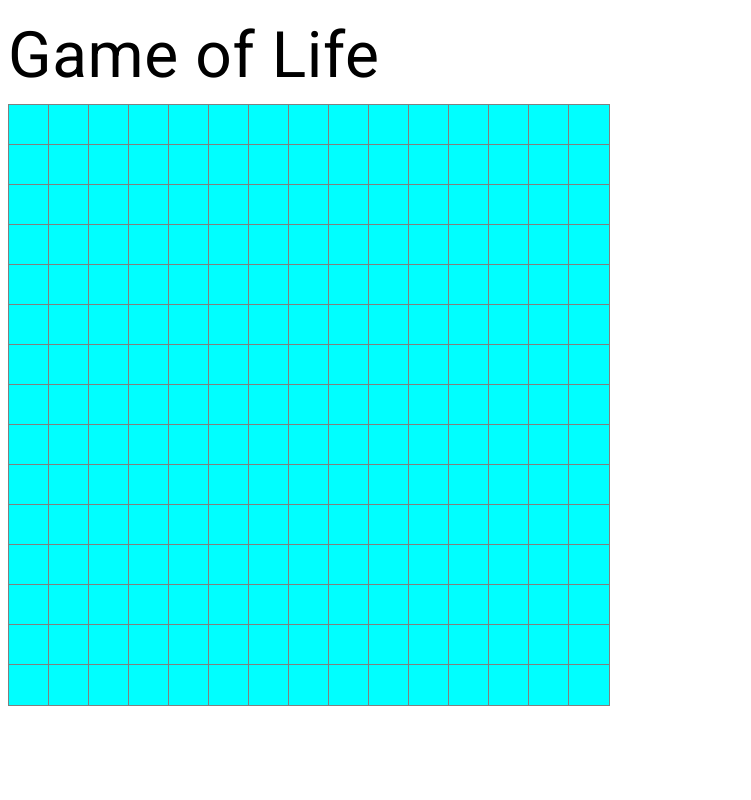
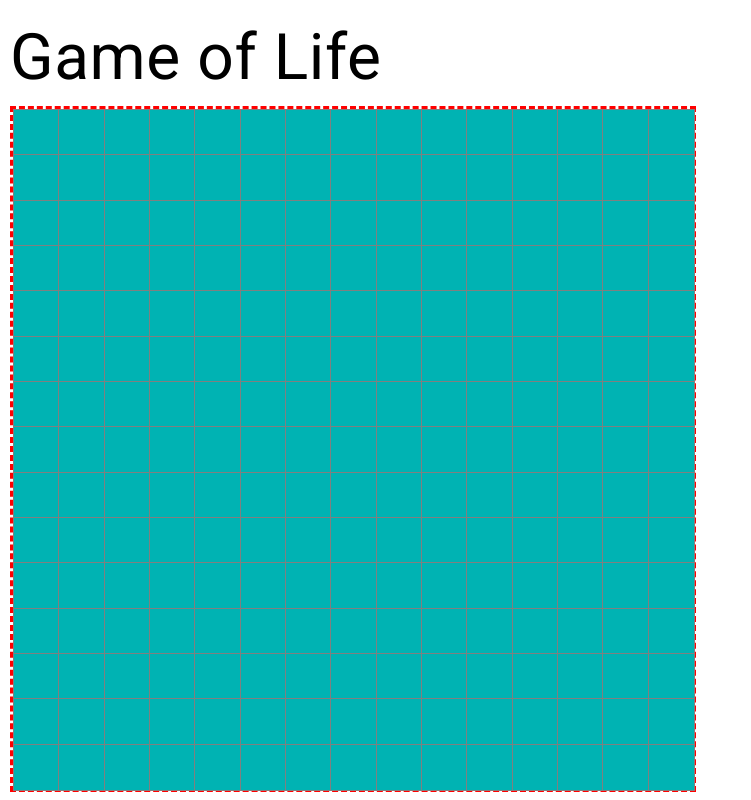
Before and after one commit to bloominstituteoftechnology/CS-Build-Week-1, a React (Create React App) app: page / in a window 1280 px wide. Shown: the whole page, without its empty margins (0-751 px from the left). Built offline with nearby package versions, Linux system fonts and the light colour scheme.

Commit message:
Added LESS for additional styling. Grid now adapts to screen size.

```diff
--- a/src/components/Cell.js
+++ b/src/components/Cell.js
@@ -4,50 +4,47 @@ import makeStyles from '@material-ui/styles/makeStyles';
 // import useTheme from '@material-ui/styles/useTheme';
 
 const useStyles = makeStyles(theme => ({
-  root: {
+  cell: {
     width: '100%',
-    height: '100%'
-  },
-  cell: {
-    width: '40px',
-    height: '40px',
+    height: '100%',
     border: '1px grey solid'
   },
   alive1: {
+    background: [theme.palette.alive.a]
+  },
+  alive2: {
+    background: [theme.palette.alive.b]
+  },
+  alive3: {
+    background: [theme.palette.alive.c]
+  },
+  alive4: {
     background: [theme.palette.alive.d]
   },
-  alive2: {
-    background: [theme.palette.alive.c]
-  },
-  alive3: {
-    background: [theme.palette.alive.b]
-  },
-  alive4: {
-    background: [theme.palette.alive.a]
-  },
   dead1: {
-    background: [theme.palette.dead.d]
+    background: [theme.palette.dead.a]
   },
   dead2: {
+    background: [theme.palette.dead.b]
+  },
+  dead3: {
     background: [theme.palette.dead.c]
   },
-  dead3: {
-    background: [theme.palette.dead.b]
-  },
   dead4: {
-    background: [theme.palette.dead.a]
+    background: [theme.palette.dead.d]
   },
   title: {
     fontSize: '4em'
   }
 }));
 
-export default function Cell({ status }) {
+export default function Cell({ index, status, toggleCellManual }) {
   const classes = useStyles();
   // const theme = useTheme();
-  console.log(status);
+
   return (
     <div
+      onClick={e => toggleCellManual(e, index)}
       className={classNames(
         classes.cell,
         status === 11
--- a/src/components/GameOfLife.js
+++ b/src/components/GameOfLife.js
@@ -7,11 +7,9 @@ import Typography from '@material-ui/core/Typography';
 import Grid from './Grid';
 
 const useStyles = makeStyles(theme => ({
-  root: {
-    width: '100%',
-    height: '100%'
-  },
   container: {
+    width: '85vmin',
+    height: '85vmin',
     background: [theme.palette.main]
   },
   title: {
@@ -24,20 +22,50 @@ export default function GameOfLife() {
   // const theme = useTheme();
 
   const [cellData, setCellData] = useState([]);
-  const [gridX, setGridX] = useState(15);
-  const [gridY, setGridY] = useState(15);
+  const [cellDataNext, setCellDataNext] = useState([]);
+  const [gridSize, setGridSize] = useState(15);
   const [generation, setGeneration] = useState(0);
 
   useEffect(() => {
     setCellData(
-      Array.apply(null, Array(gridX * gridY)).map(Number.prototype.valueOf, 40)
+      Array.apply(null, Array(gridSize * gridSize)).map(
+        Number.prototype.valueOf,
+        40
+      )
     );
-  }, [gridX, gridY]);
+  }, [gridSize]);
+
+  const toggleCellManual = (e, index) => {
+    e.preventDefault();
+    const tempCellData = Array.from(cellData);
+    if (cellData[index] % 10 === 0) {
+      tempCellData[index] = 41;
+      setCellData(tempCellData);
+    } else {
+      tempCellData[index] = 40;
+      setCellData(tempCellData);
+    }
+  };
+
+  const toggleCell = index => {
+    const tempCellData = Array.from(cellData);
+    if (cellData[index] % 10 === 0) {
+      tempCellData[index] = 1;
+      setCellData(tempCellData);
+    } else {
+      tempCellData[index] = 0;
+      setCellData(tempCellData);
+    }
+  };
 
   return (
     <Box className={classes.container}>
       <Typography className={classes.title}>Game of Life</Typography>
-      <Grid cellData={cellData} gridX={gridX} gridY={gridY} />
+      <Grid
+        cellData={cellData}
+        gridSize={gridSize}
+        toggleCellManual={toggleCellManual}
+      />
     </Box>
   );
 }
--- a/src/components/Grid.js
+++ b/src/components/Grid.js
@@ -4,31 +4,35 @@ import makeStyles from '@material-ui/styles/makeStyles';
 
 import Cell from './Cell';
 
-const useStyles = makeStyles((theme, gridX, gridY) => ({
-  root: {
+const useStyles = makeStyles(theme => ({
+  grid: {
+    border: '3px dashed red',
     width: '100%',
-    height: '100%'
-  },
-  grid: {
+    height: '100%',
     display: 'grid'
-    // gridTemplateColumns: `repeat(${gridX}, 40px)`,
-    // gridTemplateRows: 'repeat(gridY, 40px)'
   }
 }));
 
-export default function Grid({ cellData, gridX, gridY }) {
-  const classes = useStyles(gridX, gridY);
+export default function Grid({ cellData, gridSize, toggleCellManual }) {
+  const classes = useStyles();
   // const theme = useTheme();
 
   return (
     <div
       className={classes.grid}
       style={{
-        gridTemplate: `repeat(${gridY}, 40px) / repeat(${gridX}, 40px)`
+        gridTemplate: `repeat(${gridSize}, 1fr) / repeat(${gridSize}, 1fr)`
       }}
     >
       {cellData.map((cell, index) => {
-        return <Cell key={index} status={cell} />;
+        return (
+          <Cell
+            key={index}
+            index={index}
+            status={cell}
+            toggleCellManual={toggleCellManual}
+          />
+        );
       })}
     </div>
   );
--- /dev/null
+++ b/src/css/main.css
@@ -0,0 +1,134 @@
+/* http://meyerweb.com/eric/tools/css/reset/
+   v2.0 | 20110126
+   License: none (public domain)
+*/
+html,
+body,
+div,
+span,
+applet,
+object,
+iframe,
+h1,
+h2,
+h3,
+h4,
+h5,
+h6,
+p,
+blockquote,
+pre,
+a,
+abbr,
+acronym,
+address,
+big,
+cite,
+code,
+del,
+dfn,
+em,
+img,
+ins,
+kbd,
+q,
+s,
+samp,
+small,
+strike,
+strong,
+sub,
+sup,
+tt,
+var,
+b,
+u,
+i,
+center,
+dl,
+dt,
+dd,
+ol,
+ul,
+li,
+fieldset,
+form,
+label,
+legend,
+table,
+caption,
+tbody,
+tfoot,
+thead,
+tr,
+th,
+td,
+article,
+aside,
+canvas,
+details,
+embed,
+figure,
+figcaption,
+footer,
+header,
+hgroup,
+menu,
+nav,
+output,
+ruby,
+section,
+summary,
+time,
+mark,
+audio,
+video {
+  margin: 0;
+  padding: 0;
+  border: 0;
+  font-size: 100%;
+  font: inherit;
+  vertical-align: baseline;
+}
+/* HTML5 display-role reset for older browsers */
+article,
+aside,
+details,
+figcaption,
+figure,
+footer,
+header,
+hgroup,
+menu,
+nav,
+section {
+  display: block;
+}
+body {
+  line-height: 1;
+}
+ol,
+ul {
+  list-style: none;
+}
+blockquote,
+q {
+  quotes: none;
+}
+blockquote:before,
+blockquote:after,
+q:before,
+q:after {
+  content: '';
+  content: none;
+}
+table {
+  border-collapse: collapse;
+  border-spacing: 0;
+}
+html {
+  font-family: 'Roboto', sans-serif;
+}
+body {
+  margin: 10px;
+}
--- a/src/index.js
+++ b/src/index.js
@@ -1,5 +1,6 @@
 import React from 'react';
 import ReactDOM from 'react-dom';
 import App from './components/App';
+import './css/main.css';
 
 ReactDOM.render(<App />, document.getElementById('root'));
--- /dev/null
+++ b/src/less/global.less
@@ -0,0 +1,7 @@
+html {
+  font-family: 'Roboto', sans-serif;
+}
+
+body {
+  margin: 10px;
+}
--- /dev/null
+++ b/src/less/reset.less
@@ -0,0 +1,129 @@
+/* http://meyerweb.com/eric/tools/css/reset/
+   v2.0 | 20110126
+   License: none (public domain)
+*/
+
+html,
+body,
+div,
+span,
+applet,
+object,
+iframe,
+h1,
+h2,
+h3,
+h4,
+h5,
+h6,
+p,
+blockquote,
+pre,
+a,
+abbr,
+acronym,
+address,
+big,
+cite,
+code,
+del,
+dfn,
+em,
+img,
+ins,
+kbd,
+q,
+s,
+samp,
+small,
+strike,
+strong,
+sub,
+sup,
+tt,
+var,
+b,
+u,
+i,
+center,
+dl,
+dt,
+dd,
+ol,
+ul,
+li,
+fieldset,
+form,
+label,
+legend,
+table,
+caption,
+tbody,
+tfoot,
+thead,
+tr,
+th,
+td,
+article,
+aside,
+canvas,
+details,
+embed,
+figure,
+figcaption,
+footer,
+header,
+hgroup,
+menu,
+nav,
+output,
+ruby,
+section,
+summary,
+time,
+mark,
+audio,
+video {
+  margin: 0;
+  padding: 0;
+  border: 0;
+  font-size: 100%;
+  font: inherit;
+  vertical-align: baseline;
+}
+/* HTML5 display-role reset for older browsers */
+article,
+aside,
+details,
+figcaption,
+figure,
+footer,
+header,
+hgroup,
+menu,
+nav,
+section {
+  display: block;
+}
+body {
+  line-height: 1;
+}
+ol,
+ul {
+  list-style: none;
+}
+blockquote,
+q {
+  quotes: none;
+}
+blockquote:before,
+blockquote:after,
+q:before,
+q:after {
+  content: '';
+  content: none;
+}
+table {
+  border-collapse: collapse;
+  border-spacing: 0;
+}
--- /dev/null
+++ b/src/less/variables.less
@@ -0,0 +1,3 @@
+// Utility
+
+@rtb: 2px dashed red;
```
Also changed, not shown: src/less/main.less (added, +7 -0 lines), public/conway-black_white.svg.
